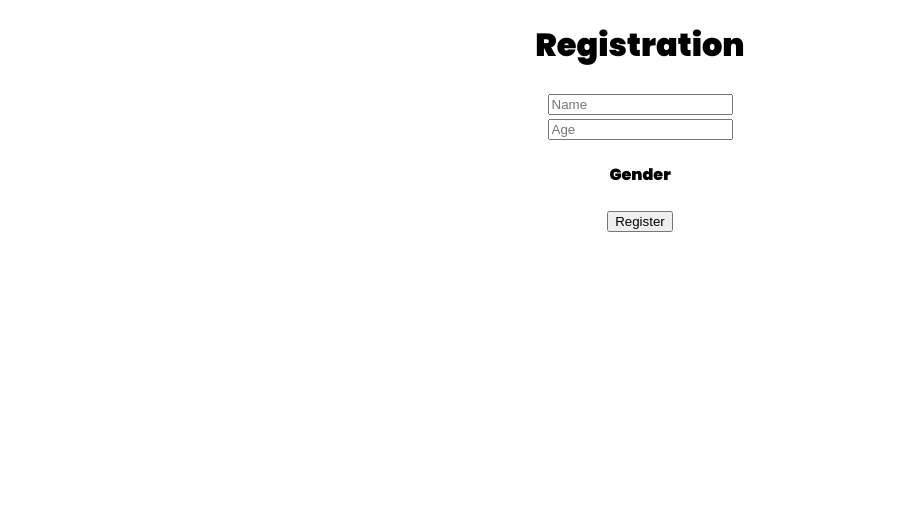
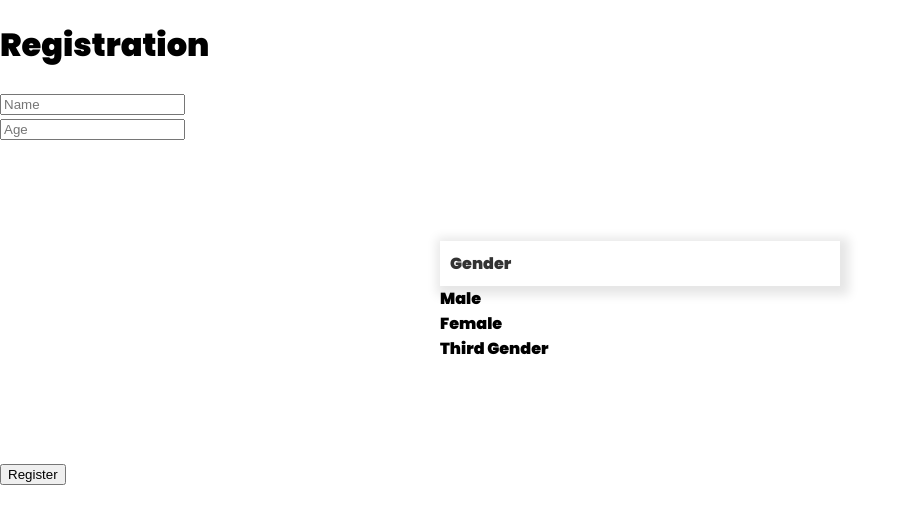
Before and after one commit to roshh4/health-scheme-management, a React (Create React App) app in the folder client/: page /registration in a window 1280 px wide. Shown: the top 524 px of the page, without its empty margins (0-912 px from the left). Built offline with nearby package versions, Linux system fonts and the light colour scheme.

Commit message:
made some change to Registration

```diff
--- a/client/src/Registration/regis.css
+++ b/client/src/Registration/regis.css
@@ -4,6 +4,27 @@
     text-align: center;
 }
 
+.container{
+    width: 100%;
+    height: 100vh;
+}
+
+.dropdown{
+    width: 400px;
+    margin: 100px auto;
+}
+
+.dropdown .dropdown_btn{
+    padding: 10px;
+    background: #fff;
+    box-shadow: 3px 3px 10px 6px #e6e6e6;
+    font-weight: bold;
+    color: #333;
+    display: flex;
+    text-align: center;
+    justify-content: space-between;
+}
+
 body{
     margin: 0;
     font-family: "Poppins", sans-serif;
--- a/client/src/Registration/regis.jsx
+++ b/client/src/Registration/regis.jsx
@@ -2,13 +2,8 @@ import React from 'react'
 import './regis.css'
 
 const regis = () => {
-  const options = [
-    {label: "Male", value:"M"},
-    {label: "Female", value:"F"},
-    {label: "Third-Gender", value:"T"}
-  ]
   return (
-    <div className='wrapper'>
+    <div>
         <form action=''>
             <h1>Registration</h1>
             <div className='input_box'>
@@ -17,10 +12,22 @@ const regis = () => {
             <div className='input_box'>
                 <input type='text' placeholder='Age' required/>
             </div>
+
             <div className='dropdown'>
-                <h4>Gender</h4>
+              <div className='dropdown_btn'>Gender</div>
+                <div className='dropdown_content'>
+                  <div className='dropdown_item'>
+                    Male
+                  </div>
+                  <div className='dropdown_item'>
+                    Female
+                  </div>
+                  <div className='dropdown_item'>
+                    Third Gender
+                  </div>
+                </div>
+                </div>
 
-            </div>
             <button type='submit'>Register</button>
         </form>
     </div>
```
